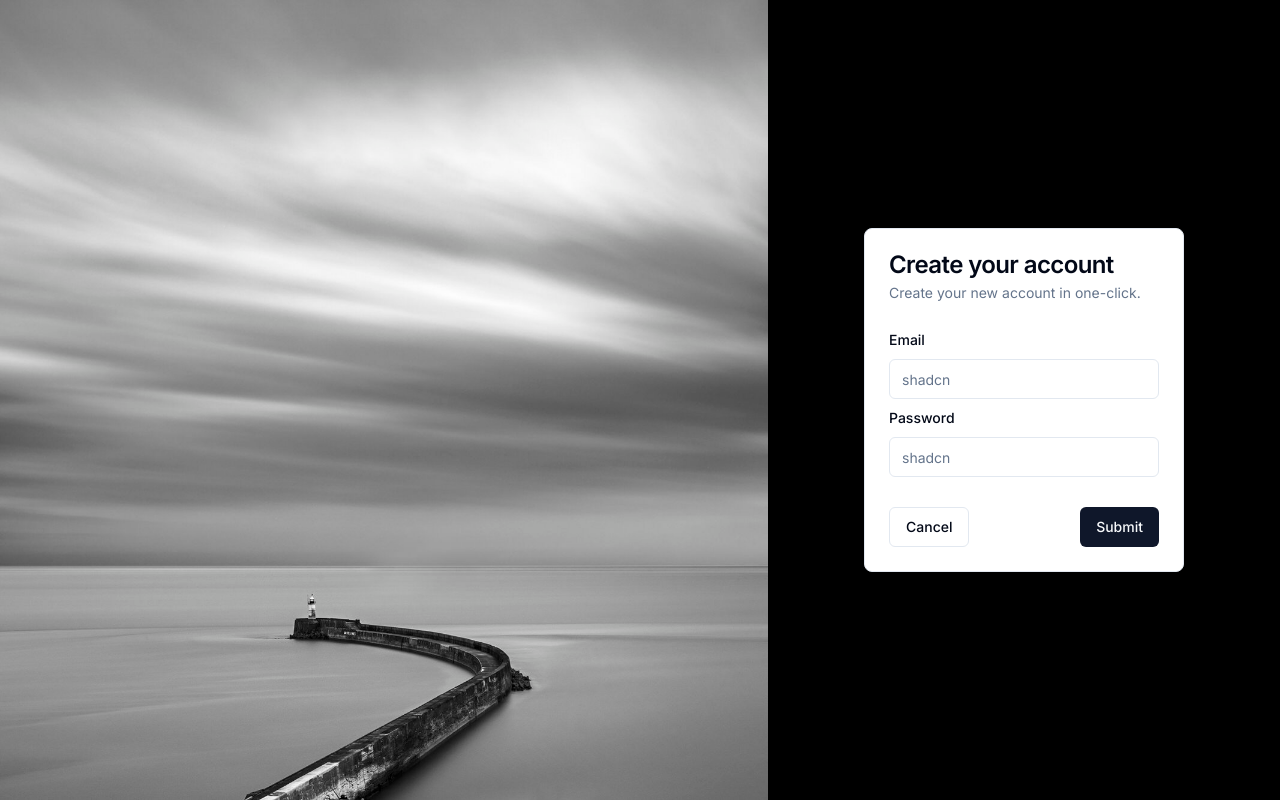
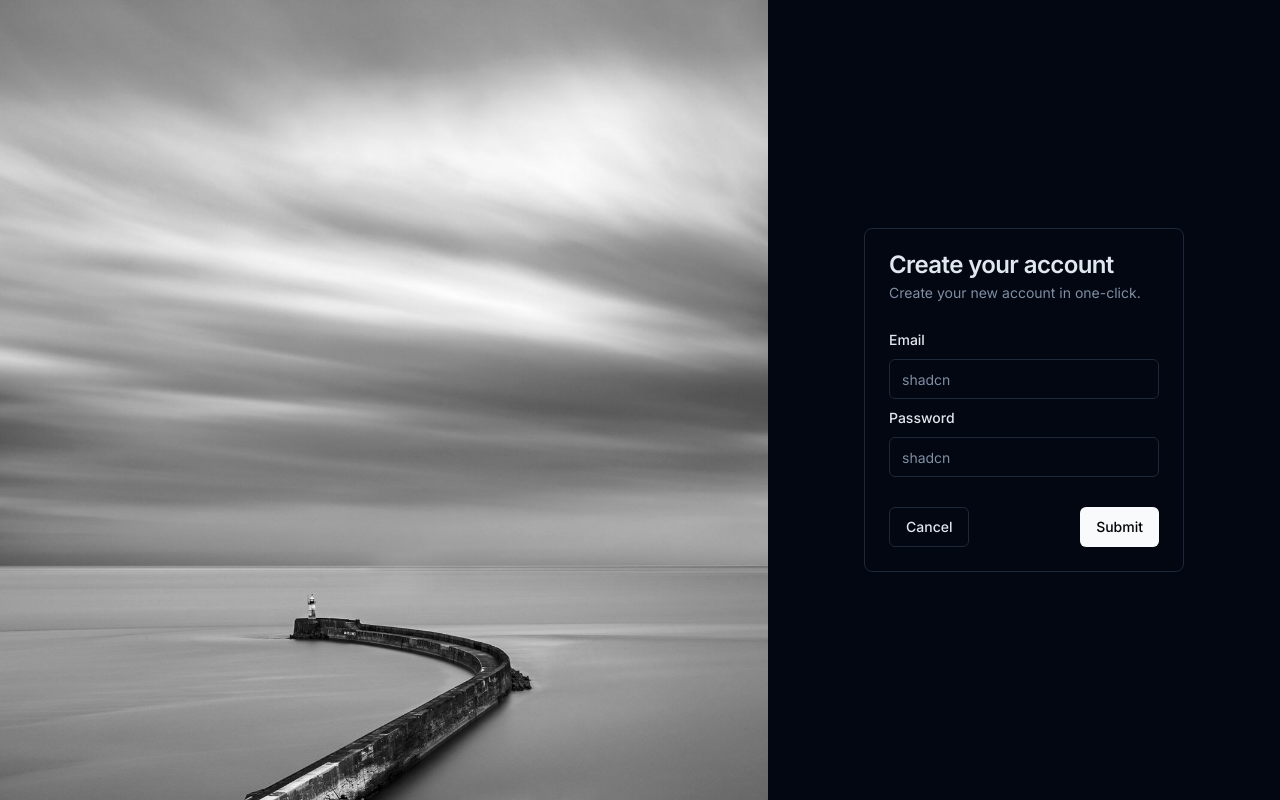
Before and after one commit to peedrohj/movie-frontend, a Next.js app in the folder code/: page /auth/signin in a window 1280 px wide. Built offline with nearby package versions, Linux system fonts and the light colour scheme.

Commit message:
feat: add theme

```diff
--- a/code/app/auth/signin/page.tsx
+++ b/code/app/auth/signin/page.tsx
@@ -6,7 +6,7 @@ export default function Home() {
   return (
     <main className="flex min-h-screen md:flex-row min-w-full flex-col-reverse items-center justify-between">
       <div
-        className="bg-black min-h-screen lg:w-3/5 md:w-2/5 w-full"
+        className="bg-background min-h-screen lg:w-3/5 md:w-2/5 w-full"
         style={{
           backgroundImage: `url(${bg.src})`,
           backgroundSize: "cover",
@@ -14,7 +14,7 @@ export default function Home() {
           backgroundRepeat: "no-repeat"
         }}
       ></div>
-      <div className="bg-black flex min-h-screen lg:w-2/5  md:w-3/5 md:px-24 w-full flex-row items-center justify-center ">
+      <div className="bg-background flex min-h-screen lg:w-2/5  md:w-3/5 md:px-24 w-full flex-row items-center justify-center ">
         <Login />
       </div>
     </main>
--- a/code/app/auth/signup/page.tsx
+++ b/code/app/auth/signup/page.tsx
@@ -5,7 +5,7 @@ export default function Home() {
   return (
     <main className="flex min-h-screen md:flex-row min-w-full flex-col-reverse items-center justify-between">
       <div
-        className="bg-black min-h-screen lg:w-3/5 md:w-2/5 w-full"
+        className="bg-background min-h-screen lg:w-3/5 md:w-2/5 w-full"
         style={{
           backgroundImage: `url(${bg.src})`,
           backgroundSize: "cover",
@@ -13,7 +13,7 @@ export default function Home() {
           backgroundRepeat: "no-repeat"
         }}
       ></div>
-      <div className="bg-black flex min-h-screen lg:w-2/5  md:w-3/5 md:px-24 w-full flex-row items-center justify-center ">
+      <div className="bg-background flex min-h-screen lg:w-2/5  md:w-3/5 md:px-24 w-full flex-row items-center justify-center ">
         <CreateAccount />
       </div>
     </main>
--- a/code/app/globals.css
+++ b/code/app/globals.css
@@ -5,13 +5,19 @@
 @layer base {
   :root {
     --background: 0 0% 100%;
-    --foreground: 222.2 84% 4.9%;
+    --foreground: 222.2 47.4% 11.2%;
+
+    --muted: 210 40% 96.1%;
+    --muted-foreground: 215.4 16.3% 46.9%;
+
+    --popover: 0 0% 100%;
+    --popover-foreground: 222.2 47.4% 11.2%;
+
+    --border: 214.3 31.8% 91.4%;
+    --input: 214.3 31.8% 91.4%;
 
     --card: 0 0% 100%;
-    --card-foreground: 222.2 84% 4.9%;
-
-    --popover: 0 0% 100%;
-    --popover-foreground: 222.2 84% 4.9%;
+    --card-foreground: 222.2 47.4% 11.2%;
 
     --primary: 222.2 47.4% 11.2%;
     --primary-foreground: 210 40% 98%;
@@ -19,50 +25,48 @@
     --secondary: 210 40% 96.1%;
     --secondary-foreground: 222.2 47.4% 11.2%;
 
-    --muted: 210 40% 96.1%;
-    --muted-foreground: 215.4 16.3% 46.9%;
-
     --accent: 210 40% 96.1%;
     --accent-foreground: 222.2 47.4% 11.2%;
 
-    --destructive: 0 84.2% 60.2%;
+    --destructive: 0 100% 50%;
     --destructive-foreground: 210 40% 98%;
 
-    --border: 214.3 31.8% 91.4%;
-    --input: 214.3 31.8% 91.4%;
-    --ring: 222.2 84% 4.9%;
+    --ring: 215 20.2% 65.1%;
 
     --radius: 0.5rem;
   }
 
   .dark {
-    --background: 222.2 84% 4.9%;
-    --foreground: 210 40% 98%;
+    --background: 224 71% 4%;
+    --foreground: 213 31% 91%;
 
-    --card: 222.2 84% 4.9%;
-    --card-foreground: 210 40% 98%;
+    --muted: 223 47% 11%;
+    --muted-foreground: 215.4 16.3% 56.9%;
 
-    --popover: 222.2 84% 4.9%;
-    --popover-foreground: 210 40% 98%;
+    --accent: 216 34% 17%;
+    --accent-foreground: 210 40% 98%;
+
+    --popover: 224 71% 4%;
+    --popover-foreground: 215 20.2% 65.1%;
+
+    --border: 216 34% 17%;
+    --input: 216 34% 17%;
+
+    --card: 224 71% 4%;
+    --card-foreground: 213 31% 91%;
 
     --primary: 210 40% 98%;
-    --primary-foreground: 222.2 47.4% 11.2%;
+    --primary-foreground: 222.2 47.4% 1.2%;
 
-    --secondary: 217.2 32.6% 17.5%;
+    --secondary: 222.2 47.4% 11.2%;
     --secondary-foreground: 210 40% 98%;
 
-    --muted: 217.2 32.6% 17.5%;
-    --muted-foreground: 215 20.2% 65.1%;
-
-    --accent: 217.2 32.6% 17.5%;
-    --accent-foreground: 210 40% 98%;
-
-    --destructive: 0 62.8% 30.6%;
+    --destructive: 0 63% 31%;
     --destructive-foreground: 210 40% 98%;
 
-    --border: 217.2 32.6% 17.5%;
-    --input: 217.2 32.6% 17.5%;
-    --ring: 212.7 26.8% 83.9%;
+    --ring: 216 34% 17%;
+
+    --radius: 0.5rem;
   }
 }
 
@@ -72,5 +76,6 @@
   }
   body {
     @apply bg-background text-foreground;
+    font-feature-settings: "rlig" 1, "calt" 1;
   }
 }
--- a/code/app/layout.tsx
+++ b/code/app/layout.tsx
@@ -1,22 +1,31 @@
-import './globals.css'
-import type { Metadata } from 'next'
-import { Inter } from 'next/font/google'
-
-const inter = Inter({ subsets: ['latin'] })
+import "./globals.css";
+import type { Metadata } from "next";
+import { Inter } from "next/font/google";
+import { ThemeProvider } from "@/components/theme-provider";
+const inter = Inter({ subsets: ["latin"] });
 
 export const metadata: Metadata = {
-  title: 'Create Next App',
-  description: 'Generated by create next app',
-}
+  title: "Create Next App",
+  description: "Generated by create next app",
+};
 
 export default function RootLayout({
   children,
 }: {
-  children: React.ReactNode
+  children: React.ReactNode;
 }) {
   return (
     <html lang="en">
-      <body className={inter.className}>{children}</body>
+      <body className={inter.className}>
+        <ThemeProvider
+          attribute="class"
+          defaultTheme="dark"
+          enableSystem
+          disableTransitionOnChange
+        >
+          {children}
+        </ThemeProvider>
+      </body>
     </html>
-  )
+  );
 }
--- a/code/app/page.tsx
+++ b/code/app/page.tsx
@@ -24,7 +24,7 @@ export default function Home() {
   return (
     <main className="flex min-h-screen md:flex-row min-w-full flex-col-reverse items-center justify-between">
       <div
-        className="bg-black min-h-screen lg:w-3/5 md:w-2/5 w-full"
+        className="bg-background min-h-screen lg:w-3/5 md:w-2/5 w-full"
         style={{
           backgroundImage: `url(${bg.src})`,
           backgroundSize: "cover",
@@ -32,7 +32,7 @@ export default function Home() {
           backgroundRepeat: "no-repeat",
         }}
       ></div>
-      <div className="bg-black flex min-h-screen lg:w-2/5  md:w-3/5 md:px-24 w-full flex-row items-center justify-center ">
+      <div className="bg-background flex min-h-screen lg:w-2/5  md:w-3/5 md:px-24 w-full flex-row items-center justify-center ">
         <Card>
           <CardHeader>
             <CardTitle>Welcome to our plataform!</CardTitle>
--- /dev/null
+++ b/code/components/theme-provider.tsx
@@ -0,0 +1,9 @@
+"use client"
+
+import * as React from "react"
+import { ThemeProvider as NextThemesProvider } from "next-themes"
+import { type ThemeProviderProps } from "next-themes/dist/types"
+
+export function ThemeProvider({ children, ...props }: ThemeProviderProps) {
+  return <NextThemesProvider {...props}>{children}</NextThemesProvider>
+}
--- a/code/package.json
+++ b/code/package.json
@@ -25,6 +25,8 @@
     "mongodb": "^5.8.1",
     "mongoose": "^7.4.5",
     "next": "13.4.19",
+    "next-auth": "^4.23.1",
+    "next-themes": "^0.2.1",
     "postcss": "8.4.28",
     "react": "18.2.0",
     "react-dom": "18.2.0",
```
Also changed, not shown: 1 other file (tests, documents, lock files or other folders).
